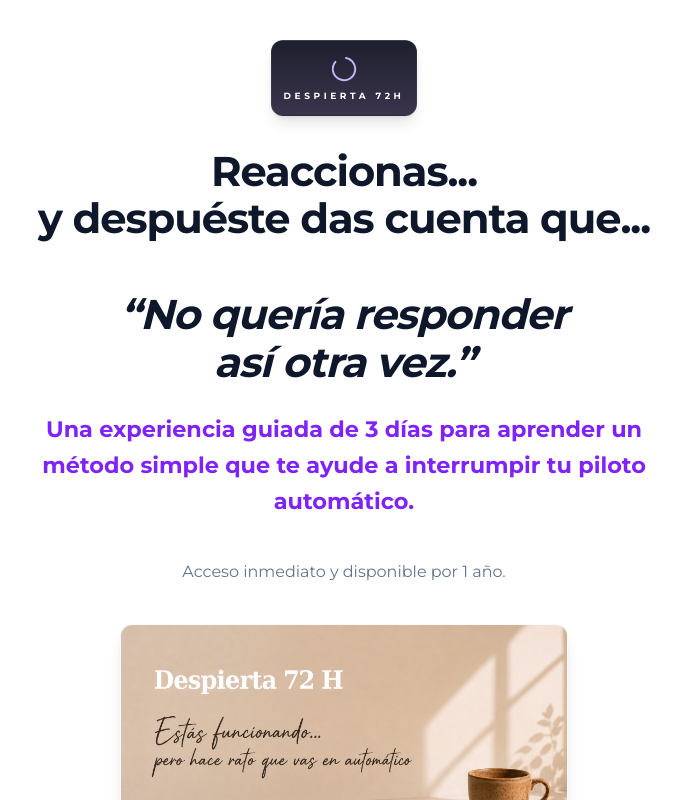
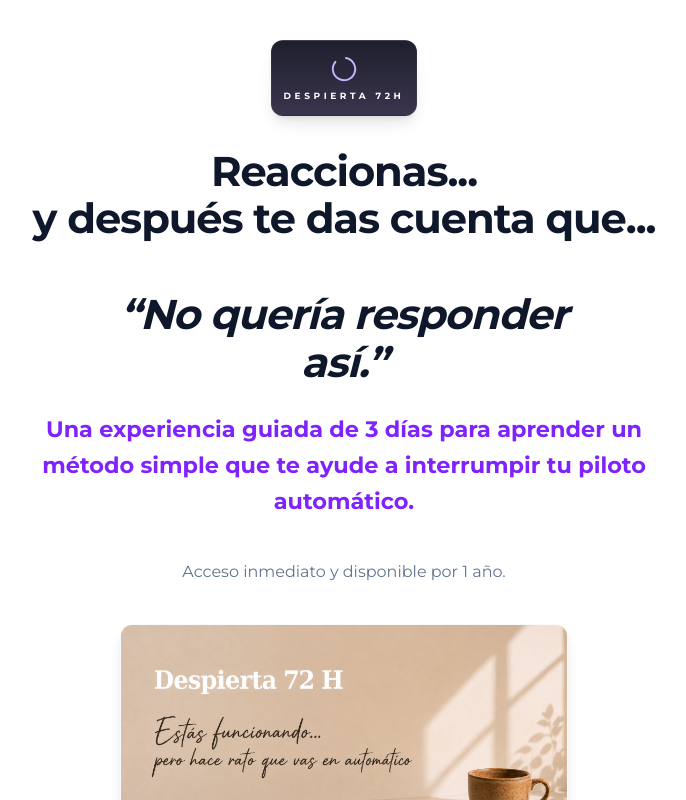
Before and after one commit to cursossolange/despierta-72h, a React (Vite) app: page / in a window 1280 px wide. Shown: the top 800 px of the page, without its empty margins (296-982 px from the left). Built offline with nearby package versions, Linux system fonts and the light colour scheme; no server answers.

Commit message:
Fix typos in LandingPage component text

```diff
--- a/src/components/LandingPage.tsx
+++ b/src/components/LandingPage.tsx
@@ -162,13 +162,13 @@ export default function LandingPage({ onPurchase }: LandingPageProps) {
   <>
     Reaccionas...
     <br />
-    y despuéste das cuenta que...
+    y después te das cuenta que...
     <br />
     <br />
     <span className="italic">
       “No quería responder
       <br />
-      así otra vez.”
+      así.”
     </span>
   </>
 </h1>
```
